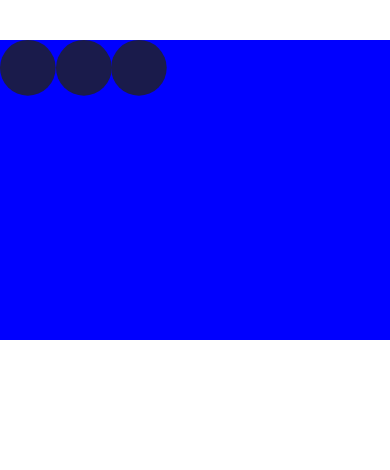
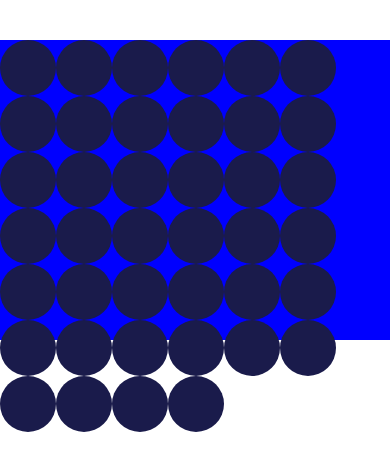
Before and after one commit to kasselTrankos/ats-components, a React Native app: screen / in a window 390 px wide. Shown: the top 470 px of the page. Built offline with nearby package versions, Linux system fonts and the light colour scheme.

Commit message:
done multi select on days, next step activate scroll

```diff
--- a/src/Calendar.js
+++ b/src/Calendar.js
@@ -1,6 +1,6 @@
 // @flow
 
-import React, { useState } from 'react';
+import React, { useState, useRef } from 'react';
   import { View, Dimensions, Text, FlatList, TouchableWithoutFeedback, PanResponder, Vibration } from 'react-native';
 import Day from './Day';
 
@@ -8,6 +8,14 @@ const LONG_PRESS_TIMEOUT = 500;
 const VIBRATION_DURATION = 500;
 const SCROLL_INCREMENTATION = 10;
 const DISTANCE_BEFORE_MANUAL_SCROLL = 50;
+
+const findCell = (rows, radius) => (x, y)=> {
+  const right = Math.floor(x / radius);
+  const bottom = Math.floor(y / radius);
+
+  return right + rows * bottom;;
+};
+
 
 const findCellIndex = (locationX, locationY, cellsPerRow, initialSelectedCellIndex, width, height) => {
 
@@ -44,26 +52,48 @@ const getDay = ({ pageX, pageY }) => {
 
 const FCalendar = props => {
   const {
-    amount = 3,
+    amount = 40,
     rows = 7,
     inactiveColor = '#1A1B4B',
     activeColor = '#2988B1',
 
   } = props;
+  const view = useRef();
   const [multiSelection, setMultiSelection] = useState(false);
-  const [days, setDays] = useState(Array.from({length: amount}, (v, i) => ({
+  const [cellStart, setCellStart] = useState(0);
+  const [top, setTop] = useState(0);
+  const {width} = Dimensions.get('window');
+  const radius = Math.round((width) / rows);
+  const [days, setDays] = useState( Array.from({length: amount}, (v, i) => ({
     selected: false,
     key: i,
-    // fillColor: inactiveColor
   })));
 
-  const {width} = Dimensions.get('window');
-  const radius = (width) / rows;
+
+  const getCell = findCell(rows, radius)
+  const onPresent = evt => view.current.measure((x, y, width, height, pageX, pageY) =>setTop(pageY));
+  const activateDays = (start, end) => days.map((day, index) => ({selected: index >=start && index<=end, key: index}))
   const panResponde = PanResponder.create({
-    onStartShouldSetPanResponderCapture: (evt, gestureState) => false,
+    // prevent children interactuact prevented.
+    onStartShouldSetPanResponderCapture: () => true,
+    onMoveShouldSetPanResponderCapture: () => true,
     onMoveShouldSetPanResponder: (evt, gestureState) => !(gestureState.dx === 0 && gestureState.dy === 0) ,
+    onPanResponderGrant: (evt, gs) => {
+      const { pageX, pageY} = evt.nativeEvent;
+      // console.log('0nly oce');
+      setCellStart(getCell(pageX.toFixed(0), pageY.toFixed(0) - top));
+      setDays([...activateDays(cellStart, cellStart)])
+    },
     onPanResponderMove: (evt, gs) => {
-      getDay(evt.nativeEvent);
+      const { pageX, pageY} = evt.nativeEvent;
+      // console.log(top, pageX, pageY, '2222');
+      const cellEnd =  getCell(pageX.toFixed(0), pageY.toFixed(0) - top);
+      console.log(cellStart, cellEnd);
+      const start = Math.min(cellStart, cellEnd);
+      const end = Math.max(cellStart, cellEnd);
+      setDays([...activateDays(start, end)])
+      // console.log(evt.nativeEvent, '333333');
+      // getDay(evt.nativeEvent);
       // const { moveX, moveY} = gs;
       // const {
       //   initialSelectedCellIndex,
@@ -99,7 +129,10 @@ const FCalendar = props => {
       height: 300,
       width: '100%',
       position: 'absolute',
-    }} {...panResponde.panHandlers}>
+    }}
+    onLayout={onPresent}
+      ref={view}
+      {...panResponde.panHandlers}>
     {days.map(({selected, key}, index)=> <Day
       onPress={() => onPress(index)}
       onLongPress={()=> onLongPress(index)}
--- a/src/Day.js
+++ b/src/Day.js
@@ -29,8 +29,6 @@ const Day = props => {
         fill={fillColor} />
       <Text style={{top: radius/2, left: radius/2, color: '#fff'}}>{text}</Text>
     </Svg>
-
-
     </TouchableWithoutFeedback>
 
 };
```
